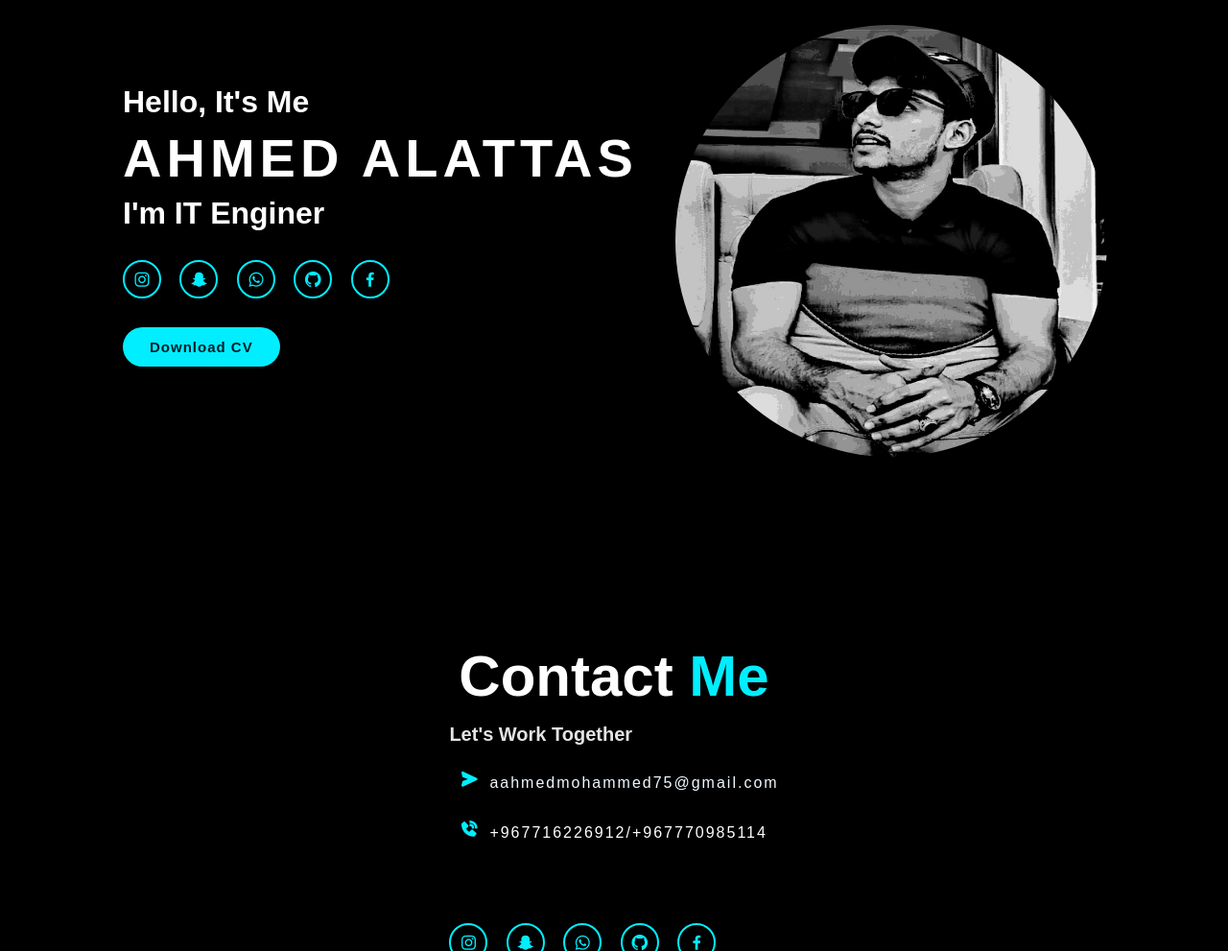
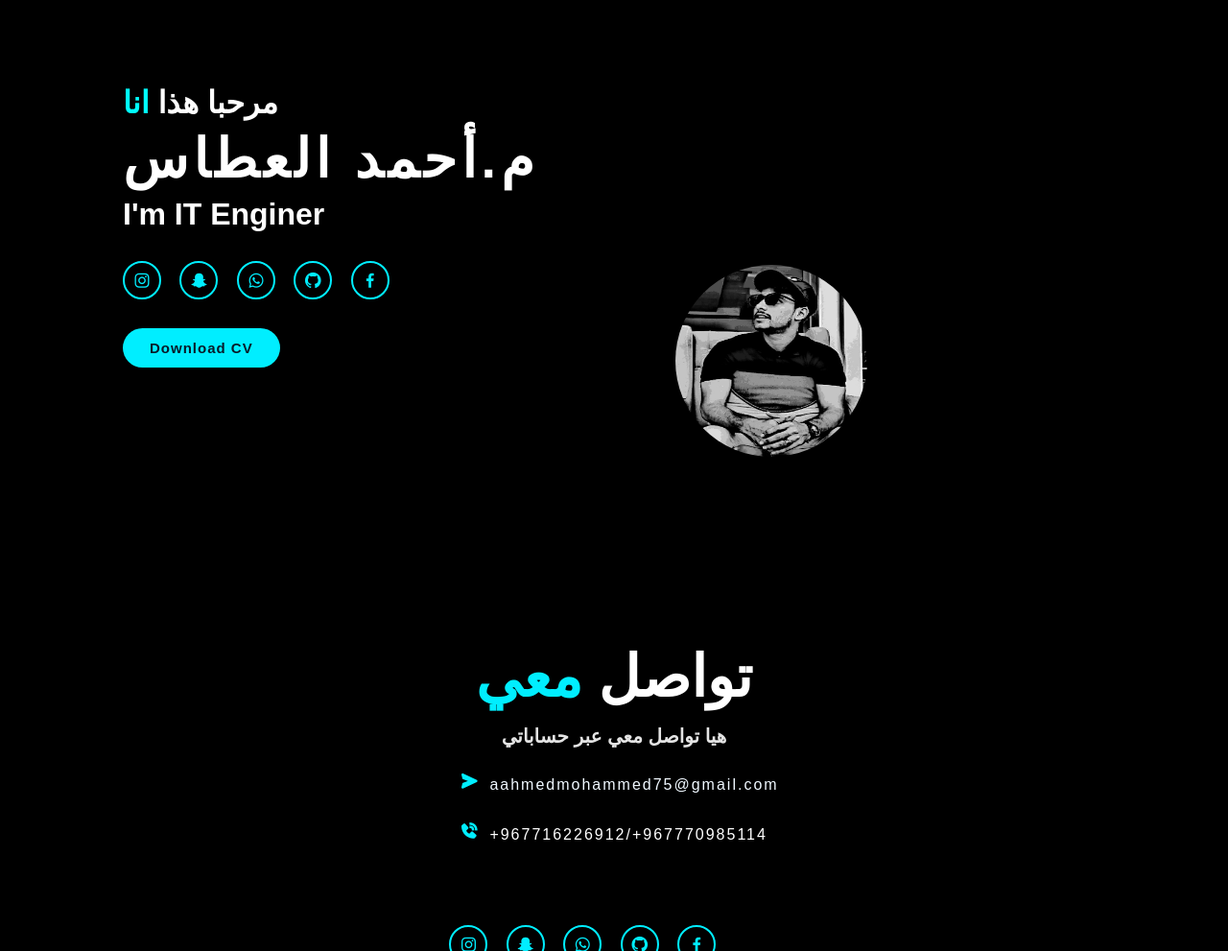
Before and after one commit to 5a3/Profile, a plain HTML site: page index.html in a window 1280 px wide. Shown: the part 200-1191 px from the top of the page at 96% size. Drawn offline with nearby package versions, Linux system fonts and the light colour scheme.

Commit message:
last commit in profile

```diff
--- a/index.html
+++ b/index.html
@@ -85,13 +85,13 @@ element.style.height = `${deviceDimensions.height}px`;
         <section class="home" id="Home">
             <div class="home-content">
 
-                <h3>Hello, It's Me</h3>
-                <h1>AHMED ALATTAS</h1>
+                <h3>مرحبا هذا <span style="color: aqua;">انا</span></h3>
+                <h1>م.أحمد العطاس</h1>
                 <h4 style="--i:6">I'm IT Enginer<br>
                     </h4>
 
                 <div class="img">
-                     <img src="./img/cropedpic.jpg" class="responsive" style="height: 450px; ; width: 450px; ;">
+                     <img src="./img/cropedpic.jpg" class="responsive" style="height: 200px; ; width: 200px; ;">
                 </div>
 
                 <div class="home-sci">
@@ -178,8 +178,8 @@ element.style.height = `${deviceDimensions.height}px`;
 
         <section class="contacts" id="Contact">
             <div class="contact-text">
-                <h2>Contact <span>Me</span></h2>
-                <h4>Let's Work Together</h4>
+                <h2> تواصل <span>معي</span></h2>
+                <h4 style="text-align: center;">هيا تواصل معي عبر حساباتي</h4>
                 <div class="contact-list">
                     <li><i class='bx bxs-send'><a href="mailto:aahmedmohammed@gmail.com" style="color: aliceblue;text-decoration: none;"></i>aahmedmohammed75@gmail.com</li></a>
                     <li><i class="bx bxs-phone-call" ></i>+967716226912/+967770985114</li>
```
